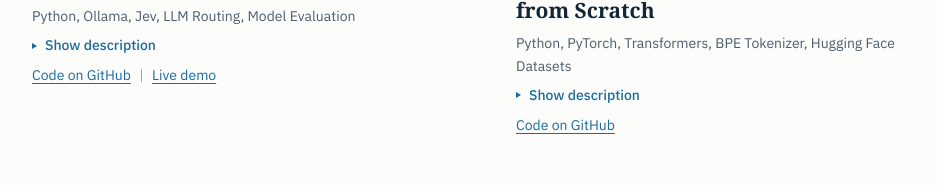
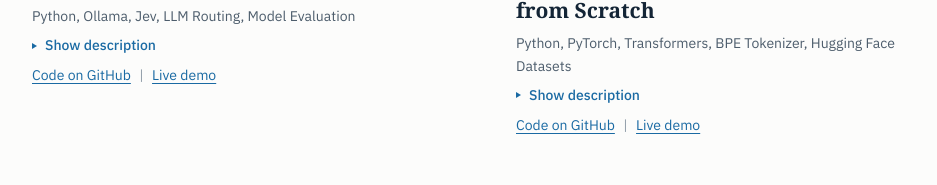
Before and after one commit to NeelGhoshal/neelghoshal.github.io, a plain HTML site: page index.html in a window 1280 px wide. Shown: the part 3411-3596 px from the top of the page, without its empty margins (152-1089 px from the left). Drawn offline with Linux system fonts and the light colour scheme; a web font is replaced by a local one.

Commit message:
Add live demo link for TinyStories GPT
Co-Authored-By: Claude Opus 5.5 <noreply@anthropic.com>
Claude-Session: https://claude.ai/code/session_01GDzHDYRE49WJoqzTVDU19W

```diff
--- a/index.html
+++ b/index.html
@@ -242,7 +242,7 @@
               <summary><span class="show">Show description</span><span class="hide">Hide description</span></summary>
               <p>A GPT-style decoder-only transformer <strong>written and trained from scratch on a single laptop GPU</strong> (RTX 4060, 8 GB), with no pretrained weights or pretrained tokenizer. It trains its own <strong>byte-level BPE tokenizer</strong> with 8,192 tokens on the TinyStories dataset of about 2.1 million short stories, then trains a <strong>29.6M-parameter model</strong> (8 layers, 8 heads, 512-token context, pre-norm blocks and weight tying) with bf16, AdamW and a cosine learning-rate schedule tied to a wall-clock budget. After 6 hours and 1.44 billion tokens it reaches a <strong>validation loss of 1.285 (perplexity 3.6)</strong> and writes coherent short stories.</p>
             </details>
-            <p class="more"><a href="https://github.com/NeelGhoshal/LLM_GPT_Model" target="_blank" rel="noopener">Code on GitHub</a></p>
+            <p class="more"><a href="https://github.com/NeelGhoshal/LLM_GPT_Model" target="_blank" rel="noopener">Code on GitHub</a><span class="sep" aria-hidden="true">|</span><a href="https://tinystories-gpt.onrender.com" target="_blank" rel="noopener">Live demo</a></p>
           </div>
         </article>
         <article class="project" id="project-toolhelper">
```
